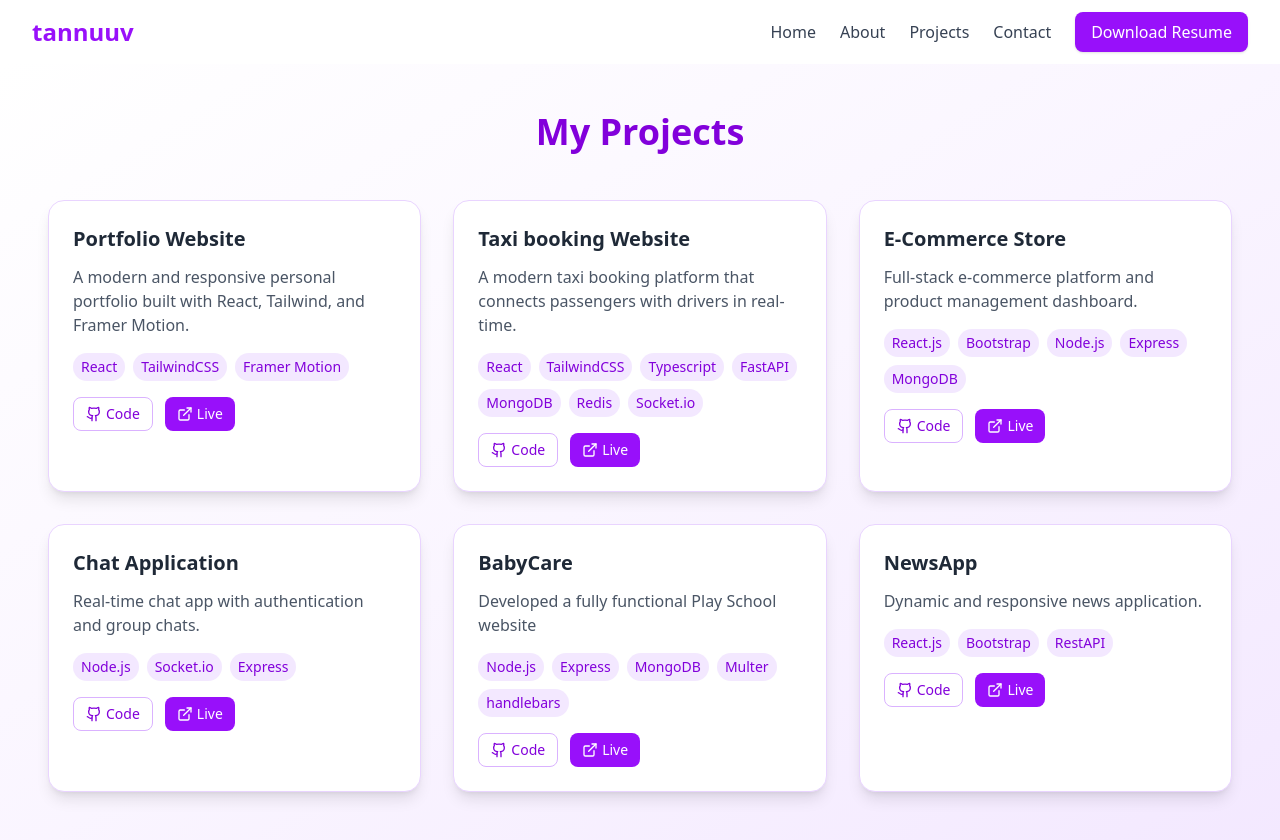
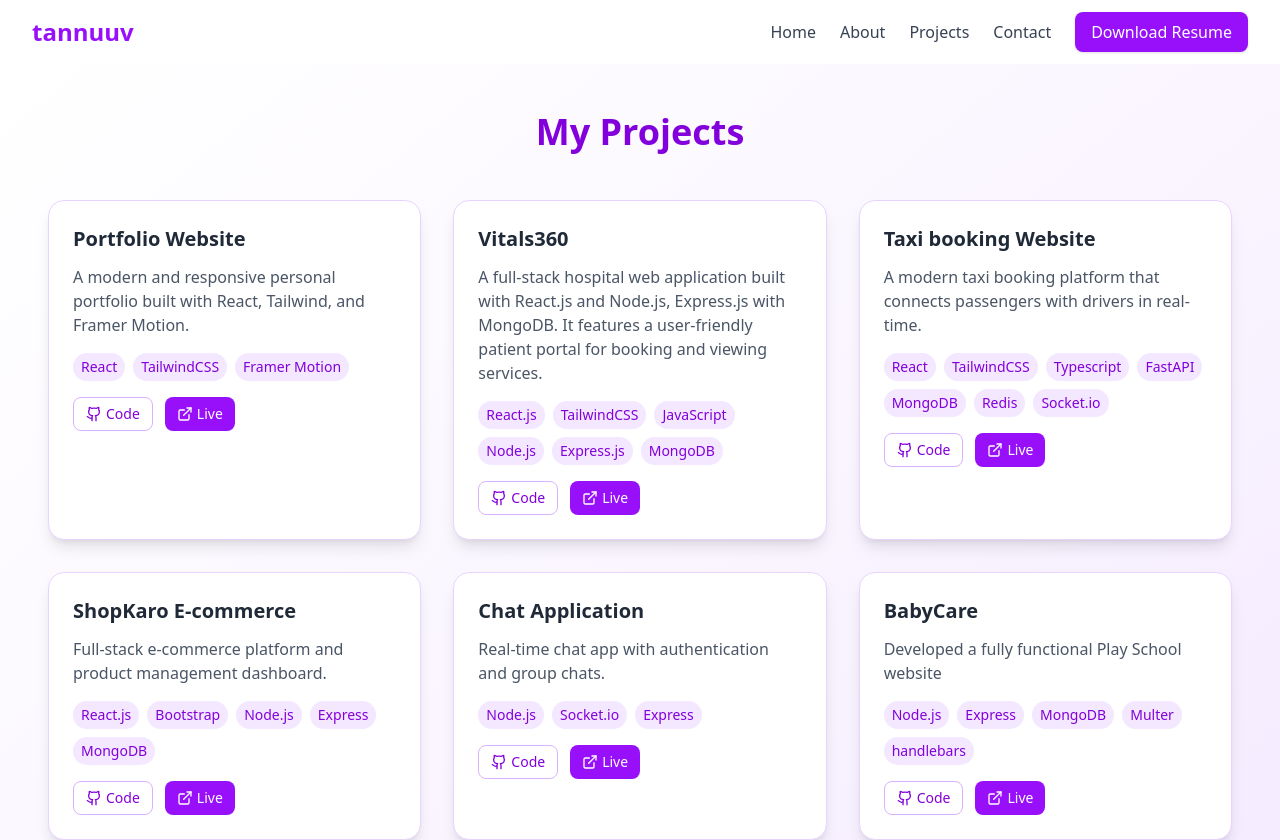
Before and after one commit to tannuv25/My-Portfolio, a React (Vite) app: page /projects in a window 1280 px wide. Shown: the top 840 px of the page. Built offline with nearby package versions, Linux system fonts and the light colour scheme.

Commit message:
added projects link

```diff
--- a/src/components/Project.tsx
+++ b/src/components/Project.tsx
@@ -21,6 +21,14 @@ const projects: Project[] = [
     demo: "https://tannuuv.vercel.app/",
   },
   {
+    title: "Vitals360",
+    description:
+      "A full-stack hospital web application built with React.js and Node.js, Express.js with MongoDB. It features a user-friendly patient portal for booking and viewing services.",
+    tech: ["React.js", "TailwindCSS", "JavaScript", "Node.js", "Express.js", "MongoDB"],
+    github: "https://github.com/tannuv25/hospitalwebfrontend",
+    demo: "https://vitals360.vercel.app/",
+  },
+  {
     title: "Taxi booking Website",
     description:
       "A modern taxi booking platform that connects passengers with drivers in real-time.",
@@ -29,7 +37,7 @@ const projects: Project[] = [
     demo: "https://store.com",
   },
   {
-    title: "E-Commerce Store",
+    title: "ShopKaro E-commerce",
     description:
       "Full-stack e-commerce platform and product management dashboard.",
     tech: ["React.js", "Bootstrap", "Node.js", "Express", "MongoDB"],
```
